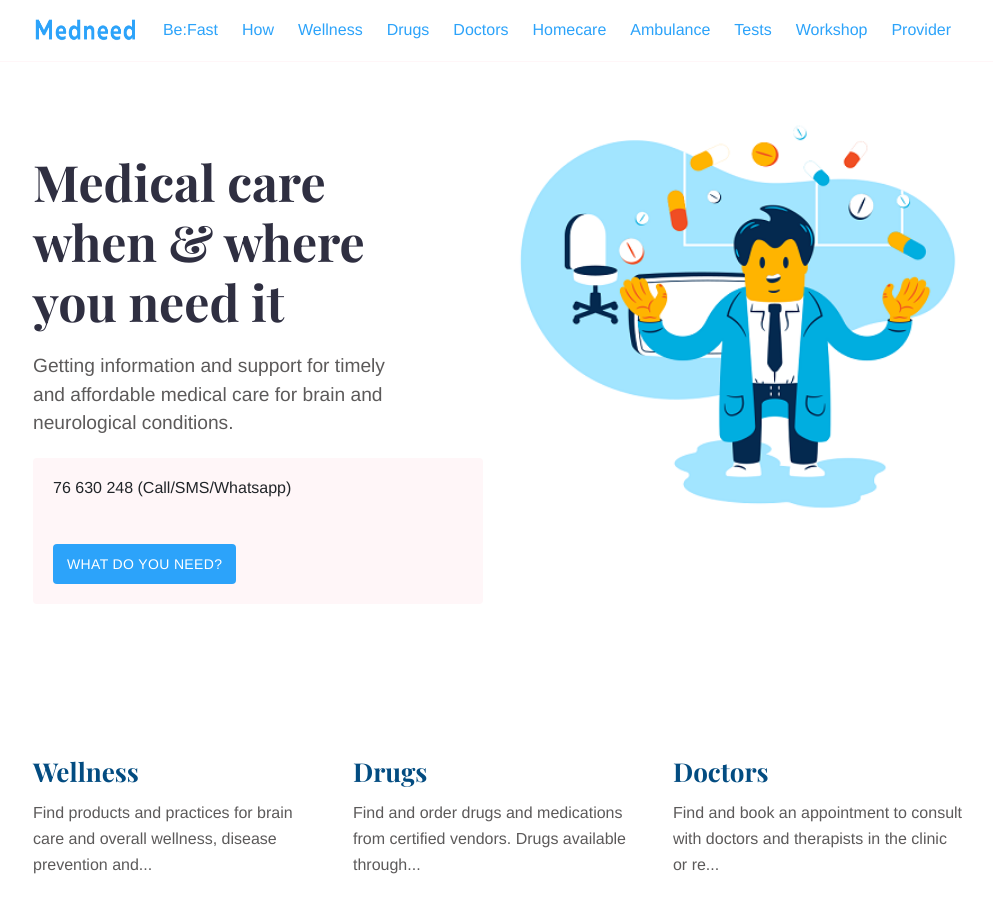
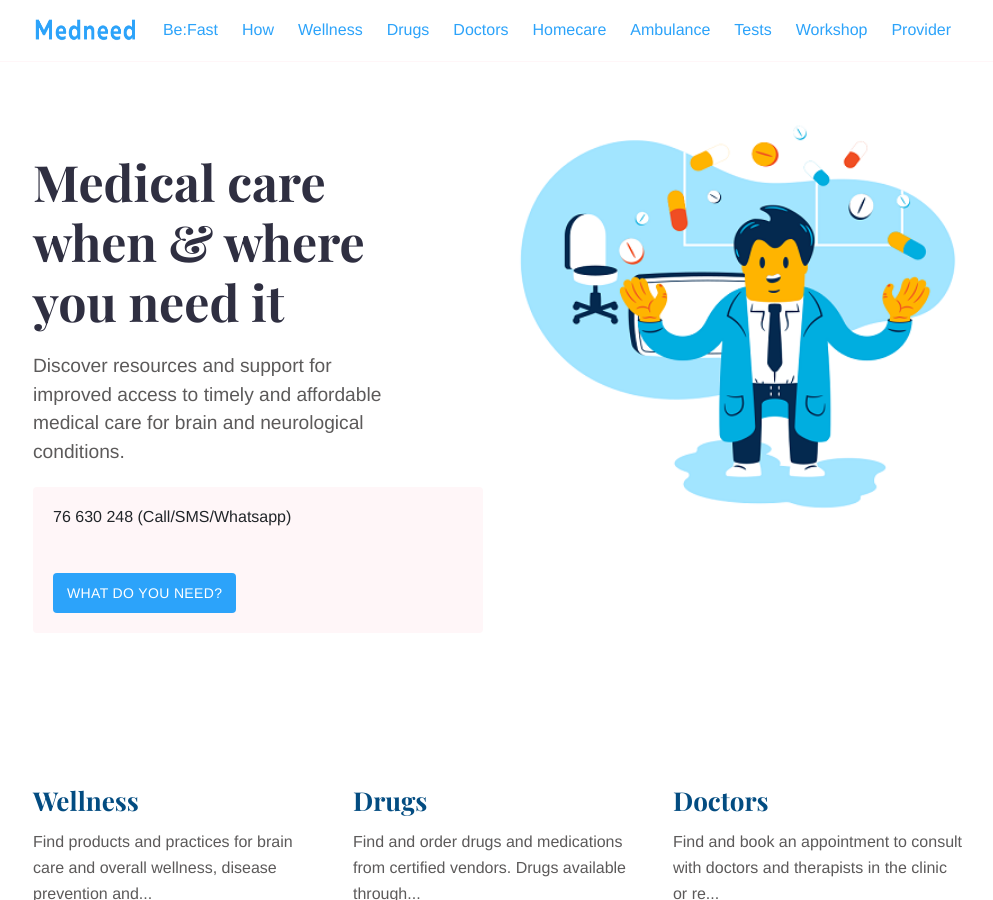
Before and after one commit to Iraneus/betamedneed, a Jekyll site: the page built from index.md, in a window 1280 px wide and 900 px high. Shown: the whole window, without its empty margins (142-1135 px from the left). Built offline with Jekyll 4.4.1, drawn with Linux system fonts in a browser that asks for light colours.

```diff
--- a/index.md
+++ b/index.md
@@ -10,4 +10,4 @@
 
 # Medical care when & where you need it
 
-Getting information and support for timely and affordable medical care for brain and neurological conditions.
+Discover resources and support for improved access to timely and affordable medical care for brain and neurological conditions.
```
